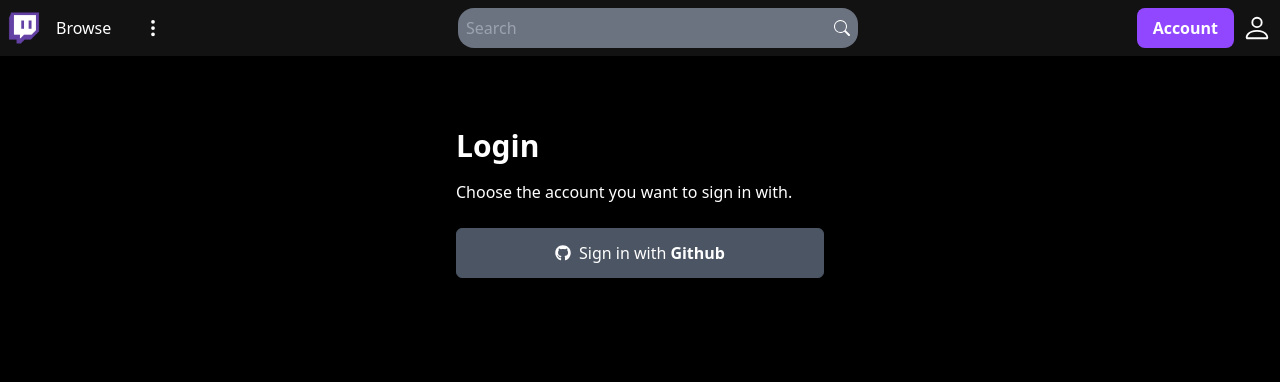
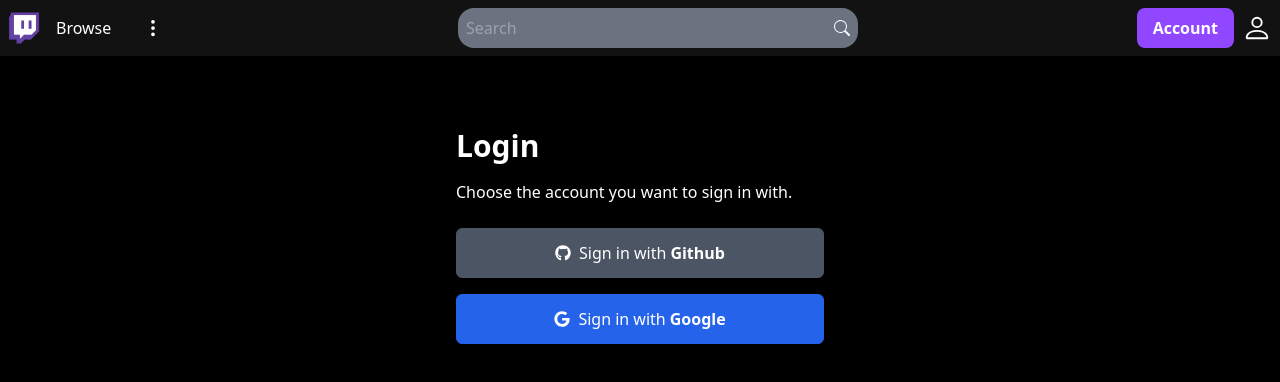
Before and after one commit to haroldjeshua/hui-nextauth, a Next.js app: page /account in a window 1280 px wide. Shown: the top 382 px of the page. Built offline with nearby package versions, Linux system fonts and the light colour scheme; no server answers.

Commit message:
MOD: account page btn + nextauth config for google

```diff
--- a/next.config.js
+++ b/next.config.js
@@ -5,6 +5,6 @@
 
 module.exports = {
   images: {
-    domains: ["avatars.githubusercontent.com"],
+    domains: ["avatars.githubusercontent.com", "lh3.googleusercontent.com"],
   },
 };
--- a/pages/account.jsx
+++ b/pages/account.jsx
@@ -1,6 +1,6 @@
 import React from "react";
 import { useSession, signIn, signOut } from "next-auth/react";
-import { FaGithub } from "react-icons/fa";
+import { FaGithub, FaGoogle } from "react-icons/fa";
 import Image from "next/image";
 
 const account = () => {
@@ -40,6 +40,13 @@
         <FaGithub className="mr-2" />
         Sign in with <span className="font-bold pl-1">Github</span>
       </button>
+      <button
+        onClick={() => signIn()}
+        className="flex items-center justify-center p-3 bg-blue-600 border border-blue-600 my-2 rounded-md"
+      >
+        <FaGoogle className="mr-2" />
+        Sign in with <span className="font-bold pl-1">Google</span>
+      </button>
     </div>
   );
 };
--- a/pages/api/auth/[...nextauth].js
+++ b/pages/api/auth/[...nextauth].js
@@ -1,6 +1,6 @@
 import NextAuth from "next-auth";
 import GithubProvider from "next-auth/providers/github";
-// import GoogleProvider from "next/auto/providers/google";
+import GoogleProvider from "next-auth/providers/google";
 
 export const authOptions = {
   // Configure one or more authentication providers
@@ -9,10 +9,10 @@
       clientId: process.env.GITHUB_ID,
       clientSecret: process.env.GITHUB_SECRET,
     }),
-    // GoogleProvider({
-    //   clientId: process.env.GOOGLE_CLIENT_ID,
-    //   clientSecret: process.env.GOOGLE_CLIENT_SECRET,
-    // }),
+    GoogleProvider({
+      clientId: process.env.GOOGLE_CLIENT_ID,
+      clientSecret: process.env.GOOGLE_CLIENT_SECRET,
+    }),
     // ...add more providers here
   ],
   secret: process.env.JWT_SECRET,
```
